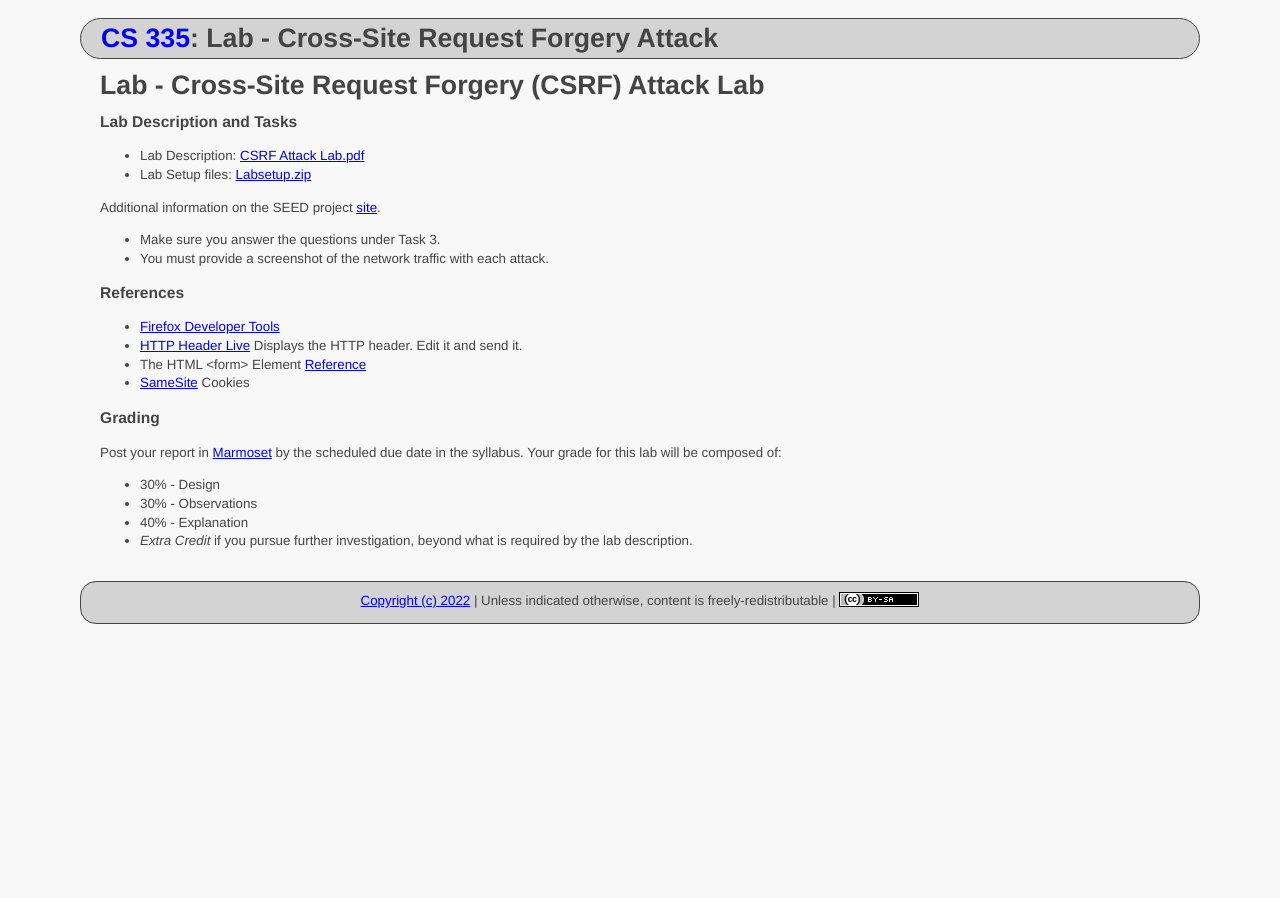
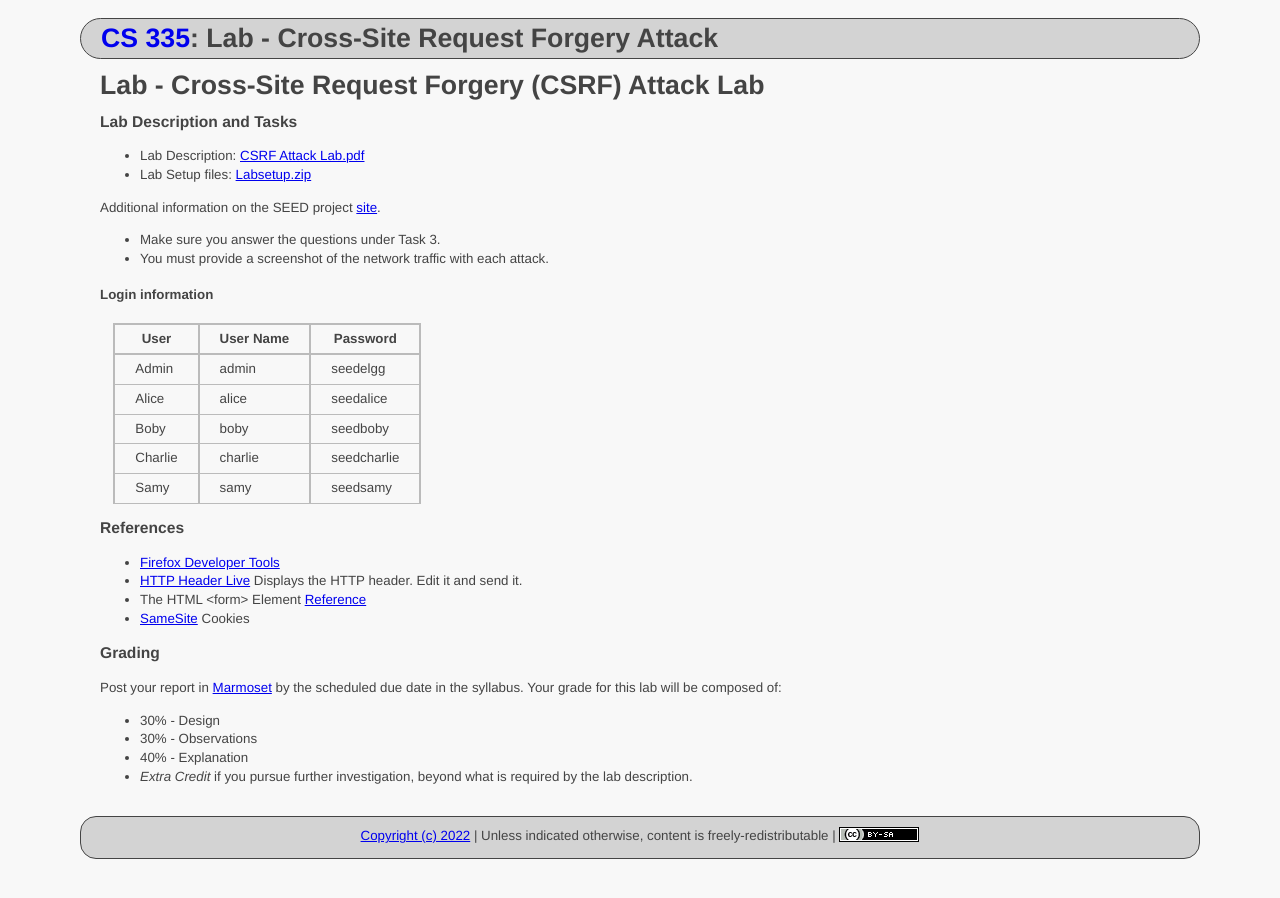
Before and after one commit to ycpcs/cs335-spring2022, a Jekyll site: the page built from labs/csrf_attack.md, in a window 1280 px wide. Built offline with Jekyll 4.4.1, drawn with Linux system fonts in a browser that asks for light colours.

Commit message:
add login info

```diff
--- a/labs/csrf_attack.md
+++ b/labs/csrf_attack.md
@@ -16,6 +16,16 @@ Additional information on the SEED project [site](https://seedsecuritylabs.org/L
 - Make sure you answer the questions under Task 3.
 - You must provide a screenshot of the network traffic with each attack.
 
+#### Login information
+
+User | User Name | Password
+-----|----------|---------
+Admin | admin | seedelgg
+Alice | alice | seedalice
+Boby | boby | seedboby
+Charlie | charlie | seedcharlie
+Samy | samy | seedsamy
+
 ### References
 
  - [Firefox Developer Tools](https://developer.mozilla.org/en-US/docs/Tools)
```
